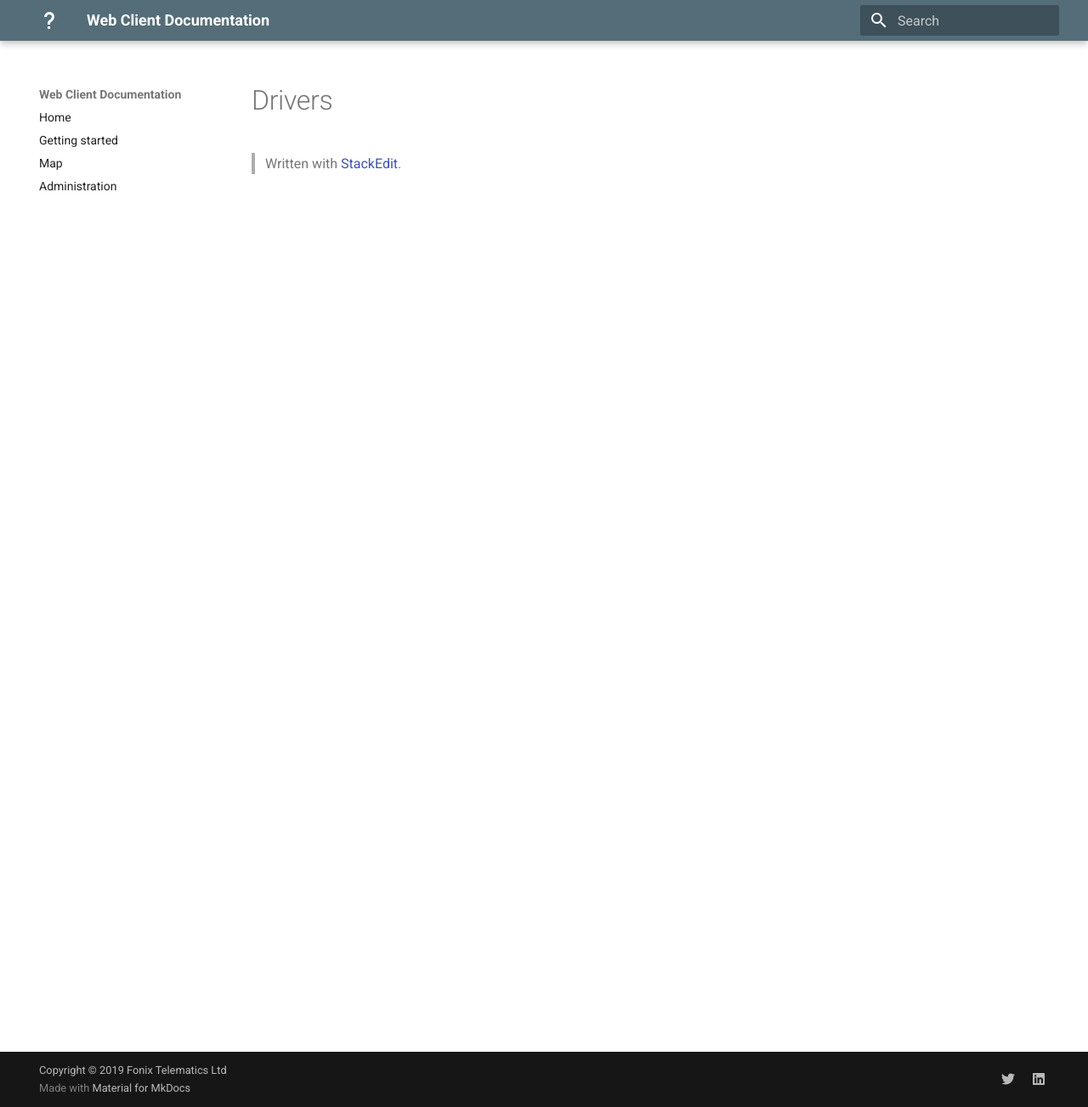
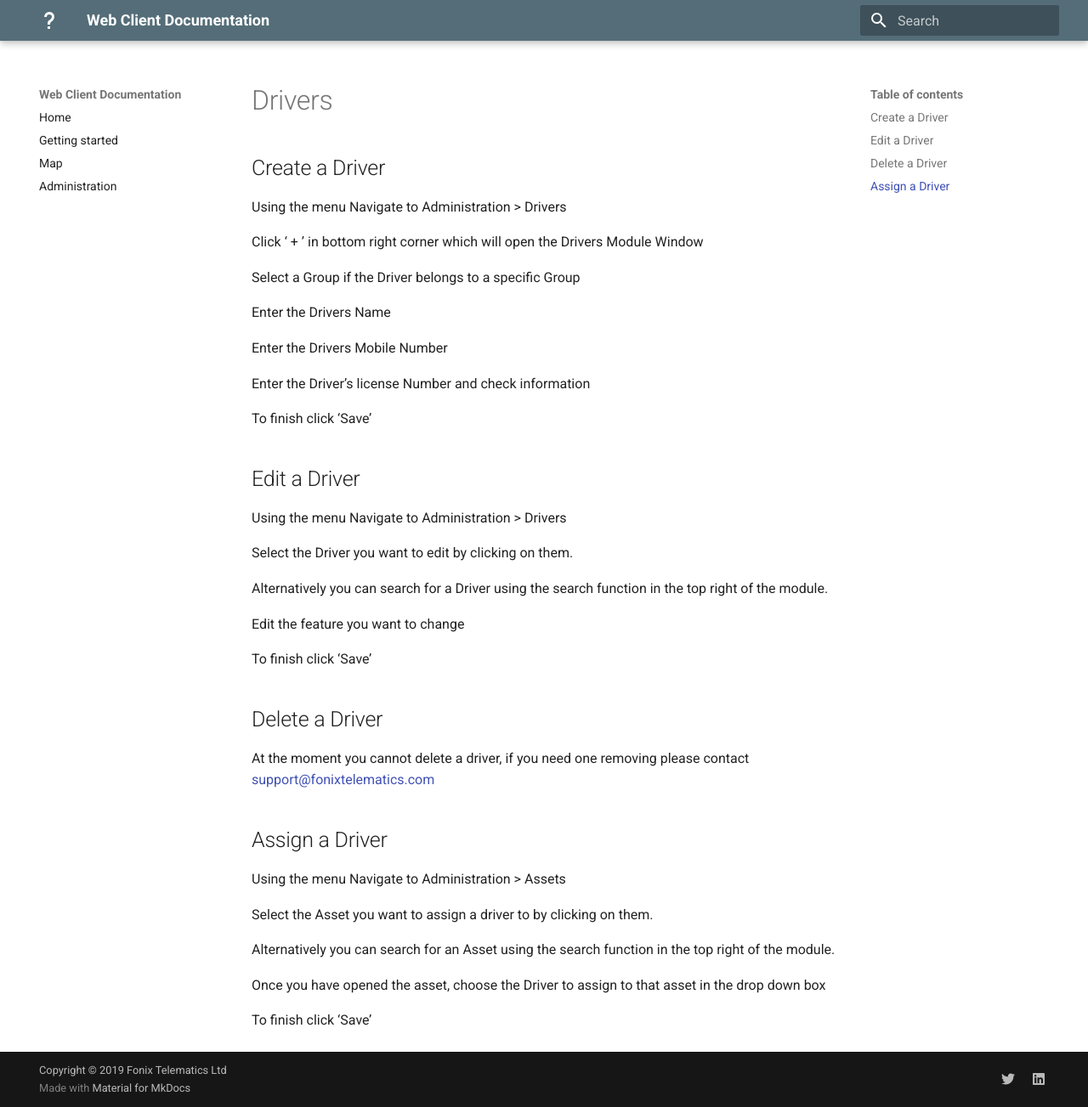
Before and after one commit to fonixtelematics/user-manual, an MkDocs documentation site: the page built from docs/Drivers.md, in a window 1280 px wide and 1303 px high. Shown: the whole window at 85% size. Built offline with MkDocs 1.6.1 and Material for MkDocs 9.7.7, drawn with Linux system fonts in a browser that asks for light colours.

Commit message:
docs/Drivers.md updated from https://stackedit.io/

```diff
--- a/docs/Drivers.md
+++ b/docs/Drivers.md
@@ -1,7 +1,48 @@
+# Drivers
 
+## Create a Driver
 
+Using the menu Navigate to Administration > Drivers
 
-> Written with [StackEdit](https://stackedit.io/).
+Click ‘ + ’ in bottom right corner which will open the Drivers Module Window
+
+Select a Group if the Driver belongs to a specific Group
+
+Enter the Drivers Name
+
+Enter the Drivers Mobile Number
+
+Enter the Driver’s license Number and check information
+
+To finish click ‘Save’
+
+## Edit a Driver
+
+Using the menu Navigate to Administration > Drivers
+
+Select the Driver you want to edit by clicking on them.
+
+Alternatively you can search for a Driver using the search function in the top right of the module.
+
+Edit the feature you want to change
+
+To finish click ‘Save’
+
+## Delete a Driver
+
+At the moment you cannot delete a driver, if you need one removing please contact [support@fonixtelematics.com](mailto:support@fonixtelematics.com)
+
+## Assign a Driver
+
+Using the menu Navigate to Administration > Assets
+
+Select the Asset you want to assign a driver to by clicking on them.
+
+Alternatively you can search for an Asset using the search function in the top right of the module.
+
+Once you have opened the asset, choose the Driver to assign to that asset in the drop down box
+
+To finish click ‘Save’
 <!--stackedit_data:
-eyJoaXN0b3J5IjpbNzMwOTk4MTE2XX0=
+eyJoaXN0b3J5IjpbMTUzMjYyMjg2Ml19
 -->
```
